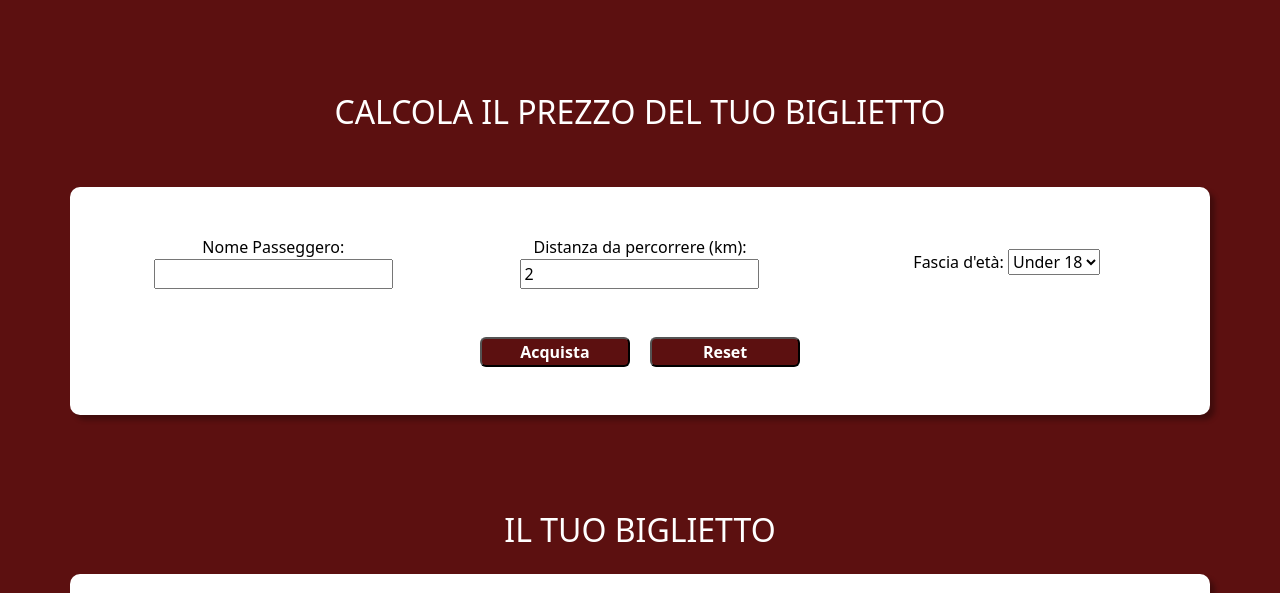
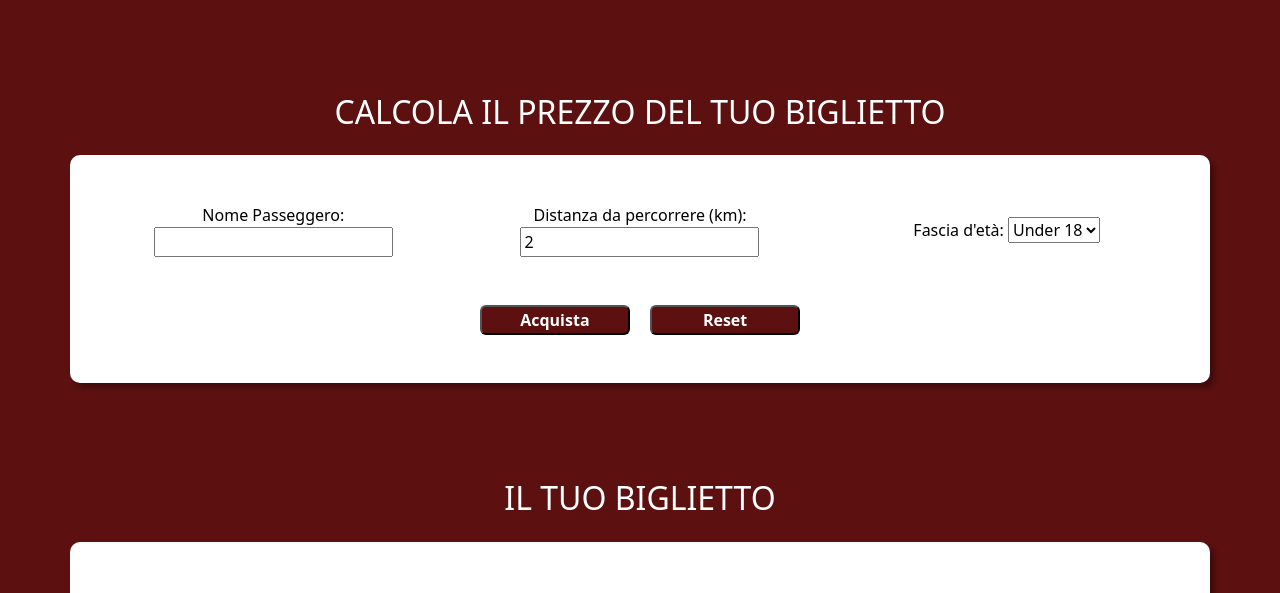
Before and after one commit to Eliana-Abate/js-biglietto-treno-form, a plain HTML site: page index.html in a window 1280 px wide. Shown: the part 129-722 px from the top of the page. Drawn offline with nearby package versions, Linux system fonts and the light colour scheme.

Commit message:
edited padding

```diff
--- a/index.html
+++ b/index.html
@@ -30,7 +30,7 @@
     <main>
         <!-- FORM -->
         <section class="container py-5">
-            <div class="row text-center py-5">
+            <div class="row text-center pt-5 pb-3">
                 <h2>CALCOLA IL PREZZO DEL TUO BIGLIETTO</h2>
             </div>
 
```
